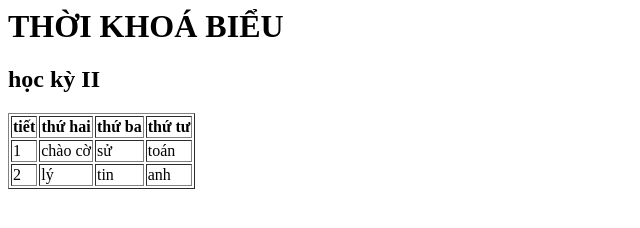
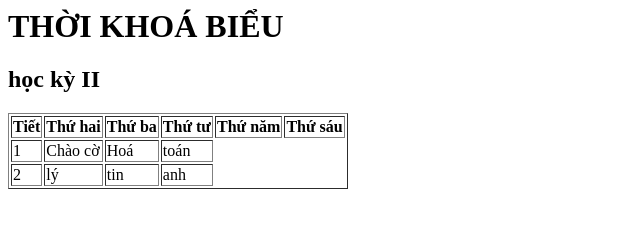
Before and after one commit to phamnguyenkhanhvan08-ai/bongoi, a plain HTML site: page content/index.html in a window 1280 px wide. Shown: the whole page, without its empty margins (0-640 px from the left). Drawn offline with Linux system fonts and the light colour scheme.

Commit message:
Update index.html

```diff
--- a/content/index.html
+++ b/content/index.html
@@ -7,10 +7,10 @@
 <h2> học kỳ II</h2>
 <table border ="1">
 <tr>
-<th> tiết </th> <th> thứ hai</th> <th>thứ ba</th> <th>thứ tư</th>
+<th> Tiết </th> <th> Thứ hai</th> <th>Thứ ba</th> <th>Thứ tư</th><th>Thứ năm</th><th> Thứ sáu</th>
 </tr>
 <tr>
-<td>1</td> <td> chào cờ</td> <td> sử</td> <td>toán</td>
+<td>1</td> <td> Chào cờ</td> <td> Hoá </td> <td>toán</td>
 </tr>
 <tr>
 <td>2</td> <td> lý</td> <td>tin</td> <td>anh</td>
```
